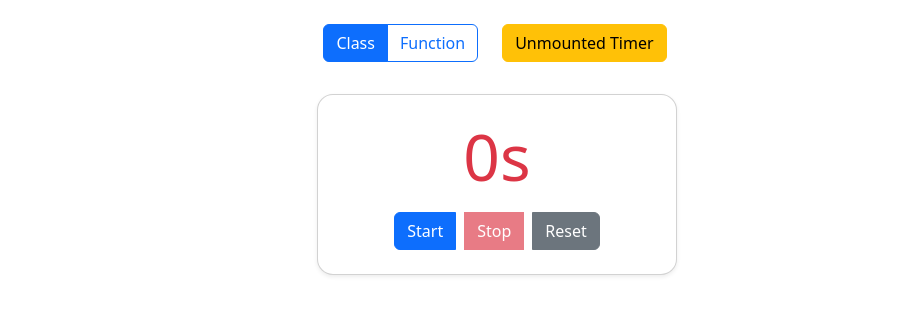
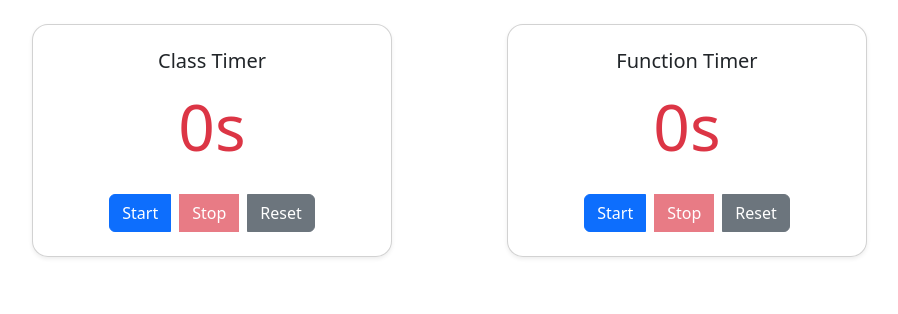
Before and after one commit to Tyrae1/tyrae1.github.io, a React (Vite) app in the folder my-app/: page / in a window 1280 px wide. Shown: the top 314 px of the page, without its empty margins (145-1043 px from the left). Built offline with nearby package versions, Linux system fonts and the light colour scheme.

Commit message:
Finishing hw-60

```diff
--- a/my-app/src/App.jsx
+++ b/my-app/src/App.jsx
@@ -4,41 +4,31 @@ import ClassTimer from "./components/timers/ClassTimer";
 import FunctionTimer from "./components/timers/FunctionTimer";
 
 export default function App() {
-    const [variant, setVariant] = useState("class");
-    const [mounted, setMounted] = useState(true);
     return (
-        <Container className="min-vh-100 d-flex flex-column py-4">
-            <Row className="mb-3 justify-content-center">
-                <Col xs="auto" className="d-flex align-items-center gap-3 flex-wrap">
-                    <ButtonGroup>
-                        <Button
-                            variant = {variant === "class" ? "primary" : "outline-primary"}
-                            onClick = {() => setVariant("class")}>
-                            Class
-                        </Button>
-                        <Button
-                            variant = {variant === "func" ? "primary" : "outline-primary"}
-                            onClick = {() => setVariant("func")}>
-                            Function
-                            </Button>
-                    </ButtonGroup>
-                </Col>
-                <Col md="auto">
-                    <Button
-                        variant = {mounted ? "warning" : "success"}
-                        onClick = {() => setMounted(m => !m)}>
-                        {mounted ? "Unmounted Timer" : "Mount Timer"}
-                        </Button>
-                </Col>
-            </Row>
-            <Row className="justify-content-center mt-3">
-                <Col xs={12} sm={10} md={6} lg={4}>
-                    <Card className="p-4 shadow-sm rounded-4 card-fixed text-center">
-                        {mounted ? (
-                            variant === "class"
-                                ? <ClassTimer storageKey="class-timer-seconds" />
-                                : <FunctionTimer storageKey="function-timer-seconds" />
-                        ): (<div className="text-muted text-nowrap">Timer unmounted</div>)}
+        <Container className="min-vh-100 py-4">
+            <Row className="g-4 justify-content-center">
+                <Col xs={12} md={6} lg={5}>
+                    <Card className="p-4 shadow-sm rounded-4 text-center card-fixed">
+                        <h5 className="mb-3">Class Timer</h5>
+                        <ClassTimer
+                        storageKey="class-timer-A"
+                        startFrom={0}
+                        direction="up"
+                        step={1}
+                        intervalMs={1000}
+                        />
+                    </Card>
+                    </Col>
+                <Col xs={12} md={6} lg={5}>
+                    <Card className="p-4 shadow-sm rounded-4 text-center card-fixed">
+                        <h5 className="mb-3">Function Timer</h5>
+                        <FunctionTimer
+                        storageKey="function-timer-B"
+                        startFrom={30}
+                        direction="down"
+                        step={1}
+                        intervalMs={1000}
+                        />
                     </Card>
                 </Col>
             </Row>
--- a/my-app/src/components/timers/ClassTimer.jsx
+++ b/my-app/src/components/timers/ClassTimer.jsx
@@ -1,22 +1,19 @@
 import React from 'react';
 import TimerPanel from '../TimerPanel';
 
-const STORAGE_KEY_SECONDS = 'seconds';
+const STORAGE_KEY_SECONDS_CLASS = 'seconds_class';
 
 export default class ClassTimer extends React.Component {
     constructor(props) {
         super(props);
-        const raw = localStorage.getItem(STORAGE_KEY_SECONDS);
         let saved = 0;
-        if (raw !== null) {
-            try {
+        try {
+        const raw = localStorage.getItem(STORAGE_KEY_SECONDS_CLASS);
+        if (raw != null) {
                 const parsed = JSON.parse(raw);
-                saved = Number.isFinite(parsed) ? parsed: 0;
-            } catch {
-                const n = Number(raw);
-                saved = Number.isFinite(n) ? n: 0;
+                if (Number.isFinite(parsed)) saved = Number(parsed);
             }
-        }
+        } catch {}
         this.state = {
             seconds: saved,
             running: false,
@@ -29,7 +26,7 @@ export default class ClassTimer extends React.Component {
     componentDidUpdate(prevProps, prevState) {
         if (prevState.seconds !== this.state.seconds) {
             console.log("Component updated:", this.state.seconds);
-            localStorage.setItem(STORAGE_KEY_SECONDS, JSON.stringify(this.state.seconds));
+            localStorage.setItem(STORAGE_KEY_SECONDS_CLASS, JSON.stringify(this.state.seconds));
         }
     }
     componentWillUnmount() {
@@ -49,14 +46,14 @@ export default class ClassTimer extends React.Component {
         this.setState({ running: false });
     }
     handleReset = () => {
-        this.setState({ seconds: 0 });
-        localStorage.setItem(STORAGE_KEY_SECONDS, JSON.stringify(0));
+        this.setState({ seconds: 0, running: false });
+        localStorage.setItem(STORAGE_KEY_SECONDS_CLASS, JSON.stringify(0));
     }
     render() {
         const {seconds, running} = this.state;
         const timerClass = `display-3 timer ${running ? "" : "stopped"}`;
         return (
-            <div>
+            <div className="timer-area">
                 <div className={timerClass}>{seconds}s</div>
                 <TimerPanel
                     onStart={this.handleStart}
--- a/my-app/src/components/timers/FunctionTimer.jsx
+++ b/my-app/src/components/timers/FunctionTimer.jsx
@@ -1,14 +1,14 @@
 import React, {useEffect, useRef, useState} from 'react';
 import TimerPanel from '../TimerPanel';
 
-const STORAGE_KEY_SECONDS = 'seconds';
+const STORAGE_KEY_SECONDS_FUNCTION = 'seconds_function';
 
 export default function FunctionTimer({storageKey}) {
     const [seconds, setSeconds] = useState(0);
     const [running, setRunning] = useState(false);
     const intervalRef = useRef(null);
     useEffect(() => {
-        const raw = localStorage.getItem(STORAGE_KEY_SECONDS);
+        const raw = localStorage.getItem(STORAGE_KEY_SECONDS_FUNCTION);
         if (raw !== null) {
             try {
                 const parsed = JSON.parse(raw);
@@ -20,7 +20,7 @@ export default function FunctionTimer({storageKey}) {
 
     useEffect(() => {
         console.log("Component updated:", seconds);
-        localStorage.setItem(STORAGE_KEY_SECONDS, JSON.stringify(seconds));
+        localStorage.setItem(STORAGE_KEY_SECONDS_FUNCTION, JSON.stringify(seconds));
     }, [seconds]);
 
     useEffect(() => {
@@ -29,19 +29,17 @@ export default function FunctionTimer({storageKey}) {
                 setSeconds(prev => prev + 1);
             }, 1000);
         }
-        return () => {
+        return () =>
             clearInterval(intervalRef.current);
-            intervalRef.current = null;
-        };
     }, [running]);
 
     const handleStart = () => setRunning(true);
     const handleStop = () => setRunning(false);
-    const handleReset = () => {setSeconds(0); localStorage.setItem(STORAGE_KEY_SECONDS, JSON.stringify(0)); };
+    const handleReset = () => {setSeconds(0); localStorage.setItem(STORAGE_KEY_SECONDS_FUNCTION, JSON.stringify(0)); };
 
     const timerClass = `display-3 timer ${running ? "" : "stopped"}`;
     return (
-        <div>
+        <div className="timer-area">
             <div className={timerClass}>{seconds}s</div>
             <TimerPanel
             onStart={handleStart}
```
